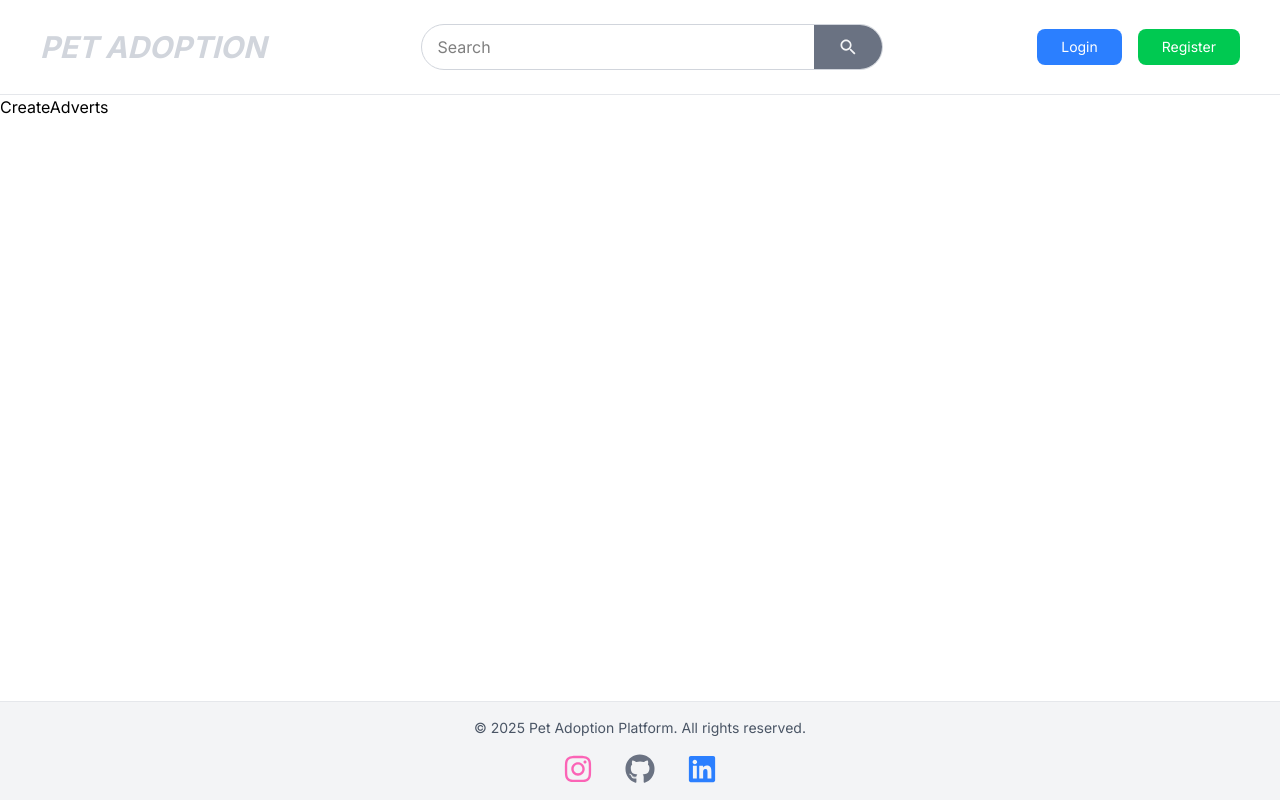
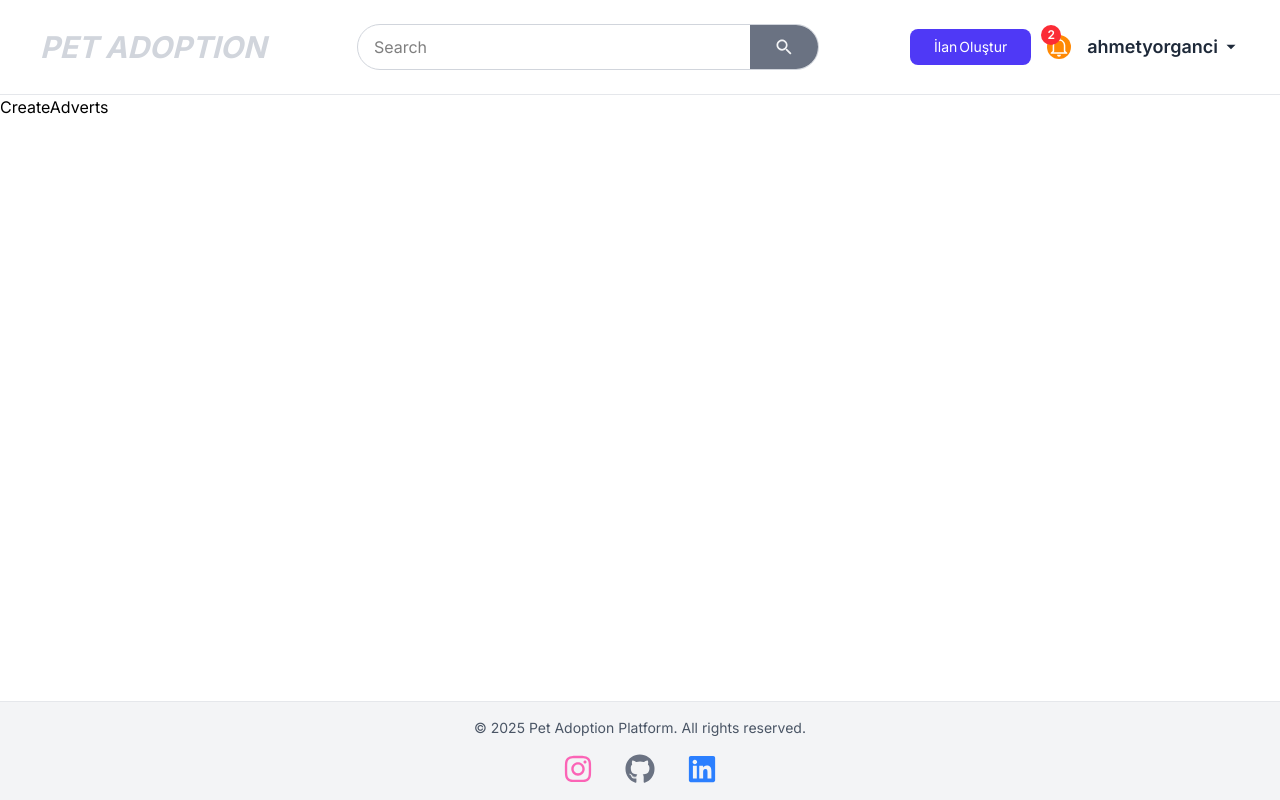
Before and after one commit to EyupCanbay/Pet-Adoption-Platform, a Next.js app in the folder frontend/: page /create-advert in a window 1280 px wide. Built offline with nearby package versions, Linux system fonts and the light colour scheme.

Commit message:
Modified

```diff
--- a/frontend/src/components/Header/ProfileSection.jsx
+++ b/frontend/src/components/Header/ProfileSection.jsx
@@ -24,7 +24,7 @@ function ProfileSection() {
     };
 
     useEffect(() => {
-        //* setUser(Users[0]);
+        setUser(Users[0]);
         fetchNotifications();
     }, []);
 
@@ -65,6 +65,16 @@ function ProfileSection() {
                 </div>
             ) : (
                 <div className="flex gap-4 items-center">
+                    <div>
+                        {/*HEMEN İLAN OLUŞTUR BUTTON */}
+                        <Link
+                            className='md:px-6 md:py-2 px-3 hidden md:block text-sm md:text-md lg:text-md lg:block py-2 text-sm md:text-md bg-indigo-600 text-white cursor-pointer rounded-lg hover:bg-indigo-800 focus:outline-none'
+                            href="/create-advert"
+                        >
+                            <span className='mr-0.5'>İlan</span>
+                            <span>Oluştur</span>
+                        </Link>
+                    </div>
                     <div className="relative">
                         <Link
                             className="text-xl text-gray-600 hover:text-blue-500 focus:outline-none"
@@ -91,7 +101,7 @@ function ProfileSection() {
                             <IoMdArrowDropdown className="text-lg" />
                         </button>
                         {isDropdownOpen && (
-                            <div className="absolute right-0 mt-2 w-40 bg-white border border-gray-300 rounded-lg shadow-lg">
+                            <div className="absolute right-0 mt-2 w-40 bg-white border border-gray-300 rounded-lg shadow-lg z-50">
                                 <ul className="py-2">
                                     <li>
                                         <Link
--- a/frontend/src/components/Header/SearchBar.jsx
+++ b/frontend/src/components/Header/SearchBar.jsx
@@ -4,7 +4,7 @@ import { IoMdSearch } from "react-icons/io";
 
 function SearchBar() {
     return (
-        <div className='md:flex hidden gap-2 items-center border border-gray-300 rounded-full justify-center'>
+        <div className='md:hidden lg:flex hidden gap-2 items-center border border-gray-300 rounded-full justify-center'>
             <input
                 type='text'
                 placeholder='Search'
```
Also changed, not shown: 1 other file (tests, documents, lock files or other folders).
